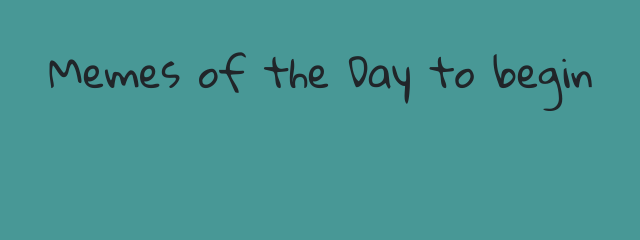
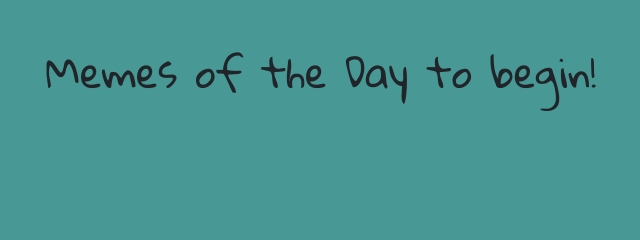
Before and after one commit to Nalla06/go-webapp-k8s-Argo, a plain HTML site: page static/index.html in a window 1280 px wide. Shown: the top 240 px of the page, 319-959 px from the left. Drawn offline with nearby package versions, Linux system fonts and the light colour scheme; no server answers.

Commit message:
Files addede

```diff
--- a/static/index.html
+++ b/static/index.html
@@ -63,7 +63,7 @@
     <main>
         <section class="mt-5 mb-5">
             <div class="container">
-                <h1 class="d-flex justify-content-center"> Memes of the Day to begin </h1>
+                <h1 class="d-flex justify-content-center"> Memes of the Day to begin! </h1>
             </div>
         </section>
     </main>
```
